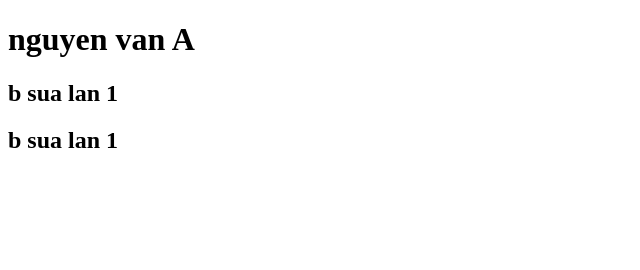
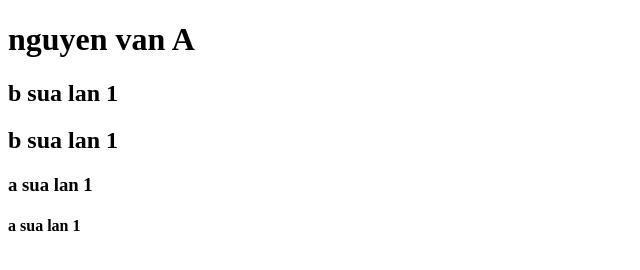
Before and after one commit to dinhduc315205/teamab, a plain HTML site: page index.htm in a window 1280 px wide. Shown: the whole page, without its empty margins (0-640 px from the left). Drawn offline with Linux system fonts and the light colour scheme.

Commit message:
sua lan 2

```diff
--- a/index.htm
+++ b/index.htm
@@ -9,5 +9,7 @@
     <h1>nguyen van A</h1>
     <h2>b sua lan 1</h2>
     <h2>b sua lan 1</h2>
+    <h3>a sua lan 1</h3>
+    <h4>a sua lan 1</h4>
   </body>
 </html>
```
